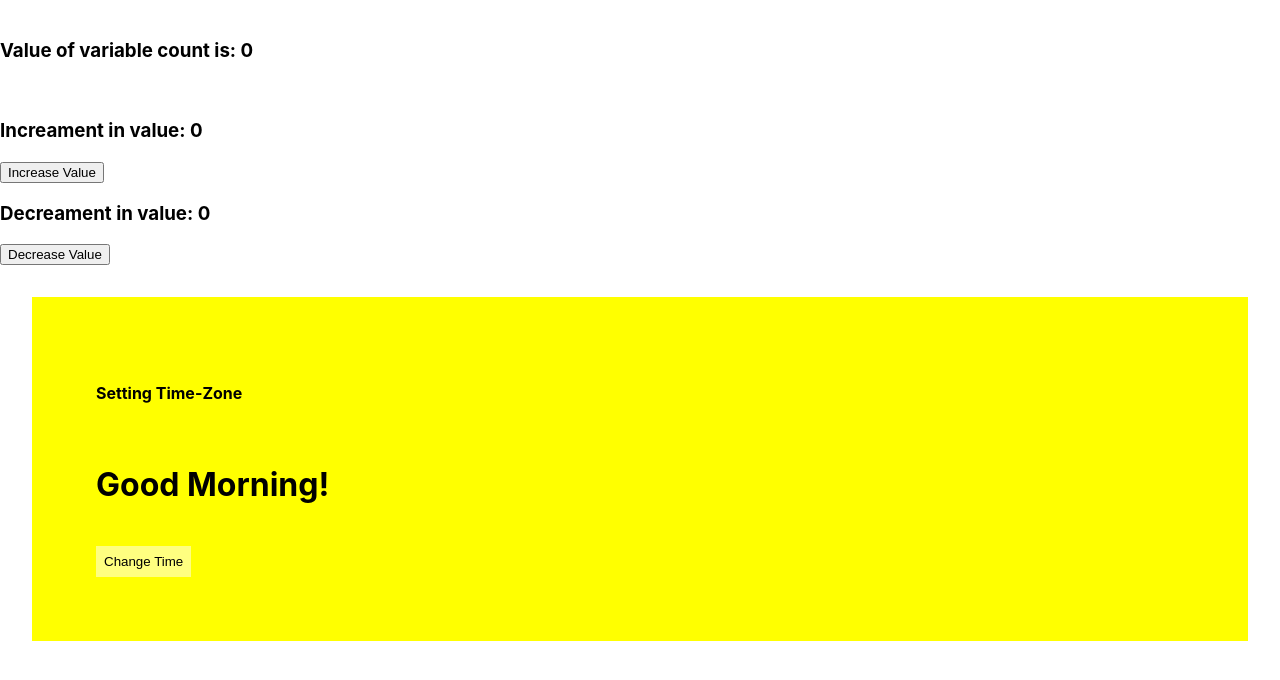
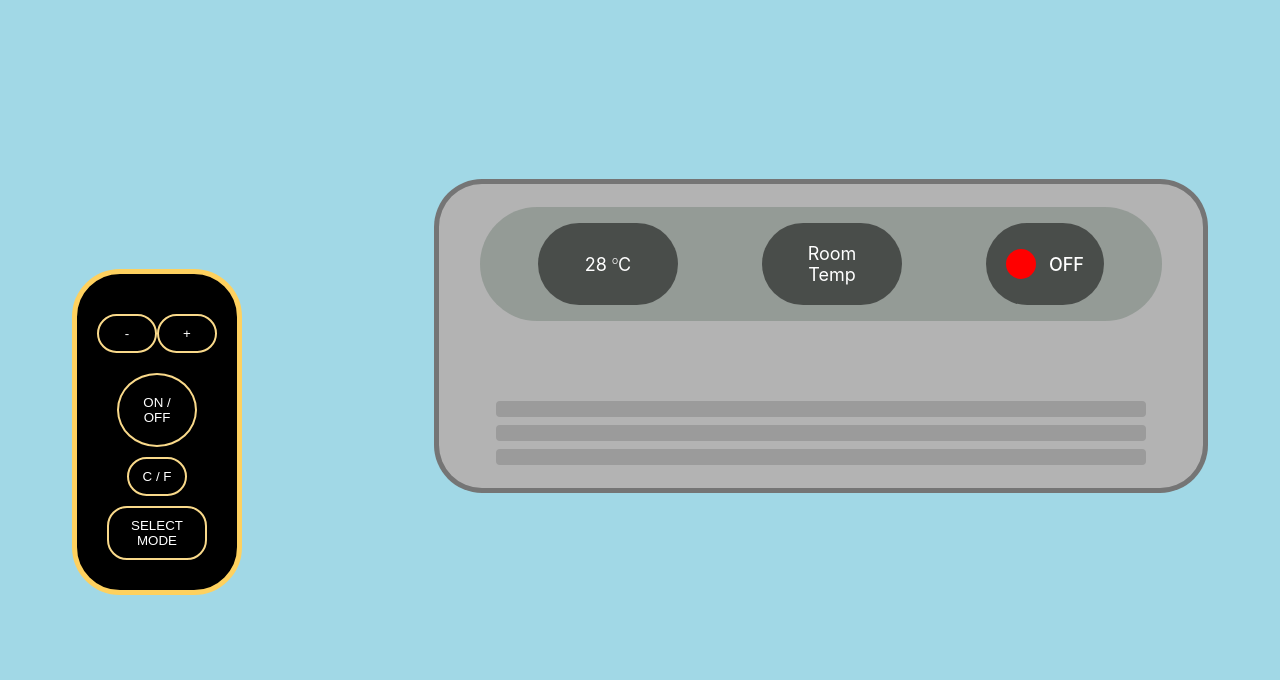
Before and after one commit to aasif112/03_learn_react, a React (Create React App) app: page / in a window 1280 px wide. Shown: the top 680 px of the page. Built offline with nearby package versions, Linux system fonts and the light colour scheme.

Commit message:
ac_model satge01

```diff
--- /dev/null
+++ b/src/Acmodel.css
@@ -0,0 +1,170 @@
+
+
+
+body {
+    background-color: #a1d8e6;
+    display: flex;
+    justify-content: center;
+    align-items: center;
+    height: 100vh;
+    margin: 0;
+
+}
+
+.main-div       {
+    display: flex;
+    justify-content:center;
+    align-items:center;
+    column-gap: 12rem;
+}
+
+.ac-container {
+    display: flex;
+    justify-content:center;
+    align-items:center;
+    flex-direction: column;
+    row-gap: 5rem;
+border: 5px solid rgba(0, 0, 0, 0.35);
+border-radius: 3rem;
+background-color: #b3b3b3;
+width: 700px;
+height: 15rem;
+padding: 2rem ;
+margin-bottom: 8rem;
+color: white;
+}
+
+.ac-display {
+            display: flex;
+            justify-content: space-around;
+            flex-direction: row;
+    background-color: rgba(57, 85, 65, 0.25);
+    border: none;
+    border-radius: 4rem;
+    width: 650px;
+    padding: 1rem;
+}
+
+sup     {font-size: 8px;}
+.temp-display,
+.mode-display {
+    background-color: rgba(0, 0, 0, 0.5);
+    border: none;
+    border-radius: 3rem;
+    padding: 20px;
+    width: 100px;
+    text-align: center;
+    align-content: center;
+    justify-content: center;
+    font-size: large;
+}
+
+.status-display {
+    background-color: rgba(0, 0, 0, 0.5);
+    border: none;
+    border-radius: 3rem;
+    display: flex;
+    justify-content: center;
+    align-items: center;
+    column-gap: 0.5rem;
+    padding: 10px 20px ;
+    font-weight: 500;
+    font-size: large;
+}
+
+.status-indicatorOn {
+    width: 30px;
+    height: 30px;
+    border-radius: 50%;
+    background: blue;
+    margin-right: 5px;
+}
+.status-indicatorOff {
+    width: 30px;
+    height: 30px;
+    border-radius: 50%;
+    background: red;
+    margin-right: 5px;
+}
+
+.ac-vent    {   display: flex;
+                justify-content: center;
+                align-items: center;
+                flex-direction: column;
+                row-gap: 0.5rem;
+
+}
+.ventOn {
+    background-color: white;
+    height: 1rem;
+    width: 650px;
+    border-radius: 4px;
+}
+.ventOff {
+    background-color: #9b9b9b;
+    height: 1rem;
+    width: 650px;
+    border-radius: 4px;
+}
+
+
+.remote {
+    display: flex;
+    justify-content: center;
+    align-items: center;
+    flex-direction: column;
+background-color: black;
+color: white;
+border: 5px solid #fed15f;
+border-radius: 3rem;
+width: 100px;
+padding: 30px;
+margin-top: 4rem;
+}
+
+.circle-button {
+    align-items: center;
+    text-align: center;
+    border: 2px solid #f9d98a;
+    background-color: transparent;
+    border-radius: 50%;
+    padding: 20px;
+    margin: 10px;
+    color: white;
+    &:hover {
+        cursor: pointer;
+    }
+}
+
+.horizontal-buttons {
+    display: flex;
+    justify-content: center;
+    align-items: center;
+    margin: 10px 0;
+    font-weight: bold;
+
+}
+
+.horizontal-buttons .button-minus,
+.horizontal-buttons .button-plus,
+.button-cf,
+.button-mode {
+    background-color: black;
+    color: white;
+    border: 2px solid #f9d98a;
+    border-radius: 20px;
+    padding: 10px;
+    width: 60px;
+    text-align: center;
+    &:hover {
+        cursor: pointer;
+    }
+}
+
+.button-mode {
+    width: 100%;
+    margin-top: 10px;
+    &:hover {
+        cursor: pointer;
+    }
+}
--- /dev/null
+++ b/src/Acmodel.js
@@ -0,0 +1,76 @@
+
+
+
+import React, { useState } from 'react';
+import './Acmodel.css';
+
+function    Acmodel() {
+  let [onOff, setPower] = useState(false)
+  let [tempUnit, setTempunit] = useState(true)
+  let [tempValue, setTempvalue] = useState(28)
+  function  Power() {
+    setPower(!onOff)
+  }
+  function TempInc() {
+    setTempvalue(++tempValue)
+  }
+  function TempDec() {
+    setTempvalue(--tempValue)
+  }
+  function RoomTemp() {
+        setTempvalue(28)
+  }
+  function Mode() {
+    if(onOff) {
+        if(tempValue<26){ return 'Cooling On'}
+        else if(tempValue>35){return 'Heating On'}
+        else {return 'Fan On'}
+    } else {return 'Room Temp'}
+
+  }
+
+  return (
+    // <!-- ROMET + AC BOX -->
+    <div class="main-div">
+
+            {/* <!-- Remote Control --> */}
+        <div class="remote">
+            <div class="horizontal-buttons">
+                <button onClick={onOff? TempDec : RoomTemp } class="button-minus">-</button>
+                <button onClick={onOff? TempInc : RoomTemp} class="button-plus">+</button>
+            </div>
+
+            <button onClick={Power} class="circle-button">ON / OFF</button>
+
+            <button onClick={onOff? ()=> setTempunit(!tempUnit): ()=> setTempunit(tempUnit)} class="button-cf">C / F </button>
+            <button class="button-mode">SELECT MODE</button>
+        </div>
+
+        {/* <!-- AC BOX --> */}
+        <div class="ac-container">
+            {/* <!-- AC Display --> */}
+            <div class="ac-display">
+                <div class="temp-display">{tempUnit ? `${tempValue}` : `${parseInt(tempValue*9/5)+32}` } <sup>O</sup>{tempUnit? 'C' : 'F'}</div>
+                <div class="mode-display">{Mode()}</div>
+                <div class="status-display">
+                    <div className={onOff? 'status-indicatorOn' : 'status-indicatorOff'}></div>
+                    <div>{onOff? 'ON' : 'OFF'}</div>
+                </div>
+            </div>
+
+            {/* <!-- AC VENTS --> */}
+            <div class="ac-vent">
+                <div class={onOff? 'ventOn' : 'ventOff'}></div>
+                <div class={onOff? 'ventOn' : 'ventOff'}></div>
+                <div class={onOff? 'ventOn' : 'ventOff'}></div>
+            </div>
+
+        </div>
+
+    </div>
+
+
+  );
+}
+
+export default Acmodel;
--- a/src/App.js
+++ b/src/App.js
@@ -1,43 +1,17 @@
 
 
 
-import React, { useState } from 'react';
-import './App.css';
-import {Inc}  from './Increase';
-import {Dec}  from './Decrease';
+import Acmodel from "./Acmodel";
+
+
 
 function App() {
-  let [count, setCount] = useState(0)
-  let [isMorning, setMorning] = useState(true)
   return (
     <div>
-    <div >
-      {/* TODO: Icreament in Value Should Apear in <Inc> & Decreament in <Dec> Components */}
-      <br />
-      <h3>Value of variable count is: {count} </h3>
-      <br />
-      <Inc value={count}></Inc>
-      <button onClick={() => setCount(++count)}>
-        Increase Value
-      </button>
-      <br />
-      <Dec value={count} ></Dec>
-      <button onClick={() => setCount(--count)}>
-        Decrease Value
-      </button>
+      <Acmodel />
     </div>
+  )
 
-    <div className= {`${isMorning? 'sunRise' : 'box'}`}>
-      <h4>Setting Time-Zone</h4>
-      <br />
-      <h1>Good {isMorning? "Morning" : "Night"}!</h1>
-      <br />
-    <button id='timeBtn' onClick={()=> setMorning(!isMorning)}>Change Time</button>
-
-    </div>
-    </div>
-
-  );
 }
 
 export default App;
--- a/src/Decrease.js
+++ /dev/null
@@ -1,14 +0,0 @@
-
-
-
-import React from "react";
-
-
-export function Dec(props) {
-    return (
-        <h3>Decreament in value: {props.value}</h3>
-    )
-}
-
-
-// export default Dec();
--- a/src/Increase.js
+++ /dev/null
@@ -1,14 +0,0 @@
-
-
-
-import React from "react";
-
-
-export function Inc(props) {
-    return (
-        <h3>Increament in value:    {props.value} </h3>
-    )
-}
-
-
-// export default Inc();
```
